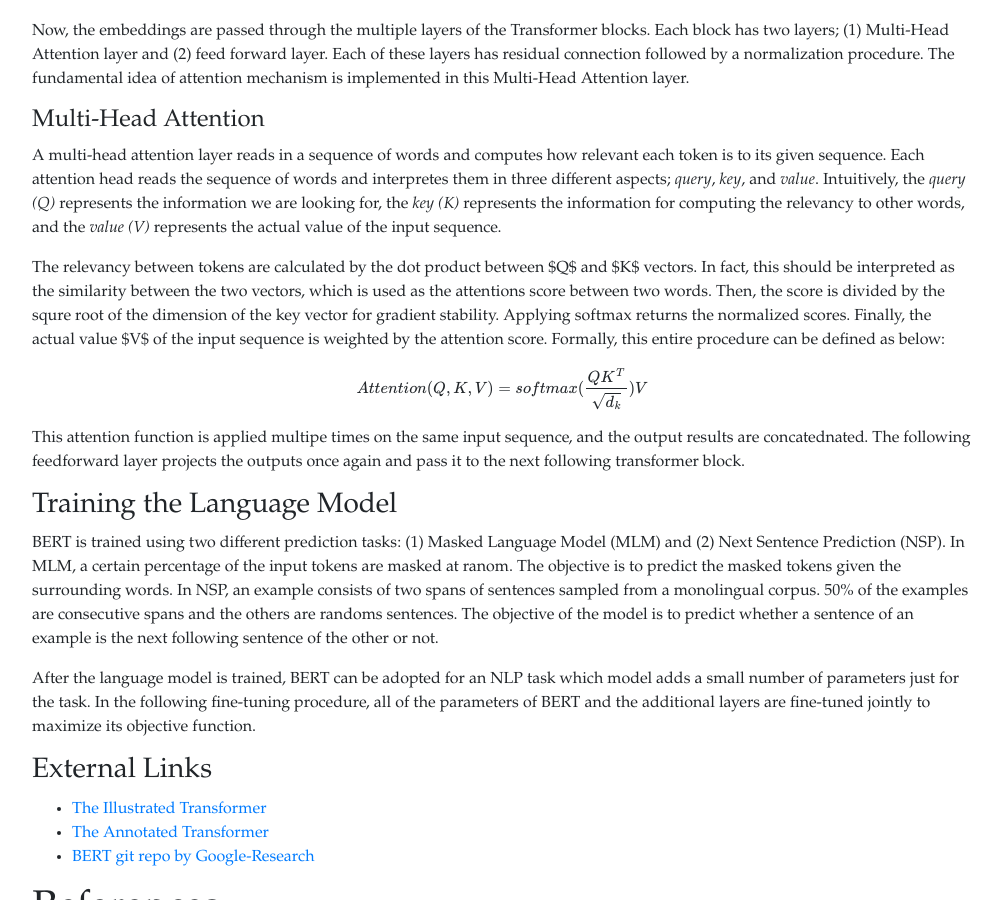
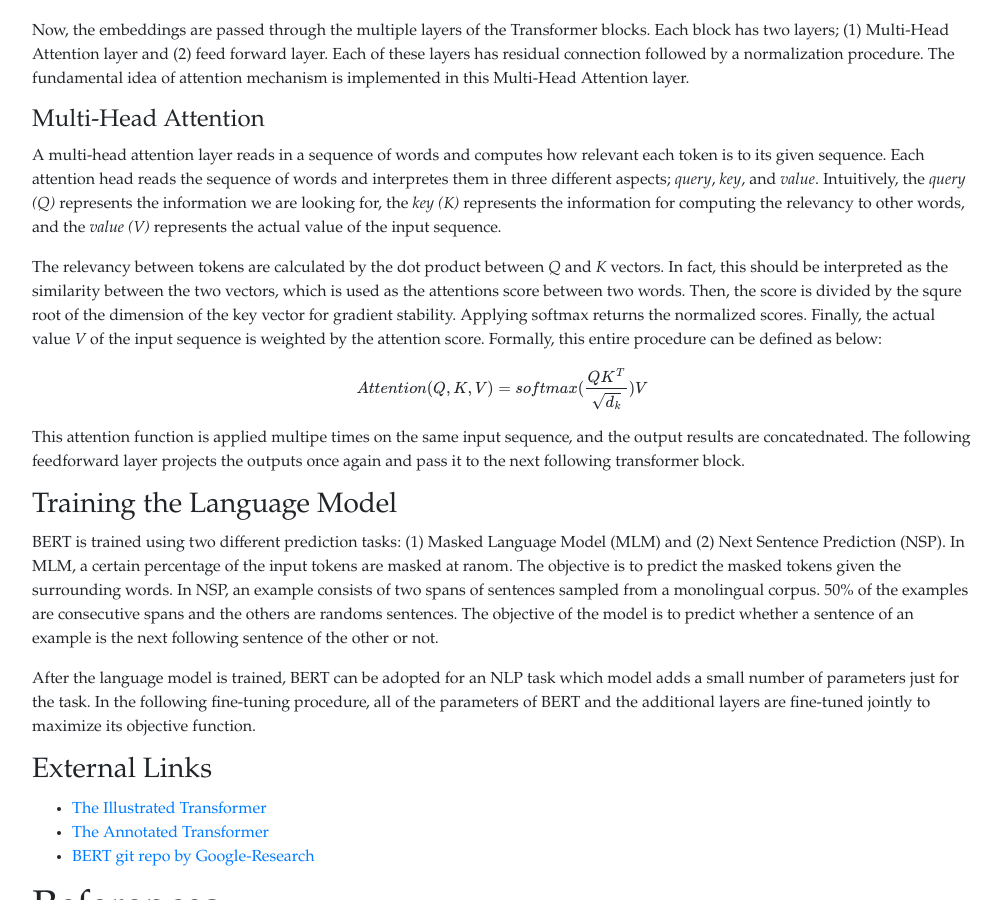
Before and after one commit to romanegloo/romanegloo.github.io, a Jekyll site: the page built from _posts/2019-11-01-word-embeddings.md, in a window 1280 px wide and 900 px high, scrolled down 5999 px. Shown: the whole window, without its empty margins (138-1140 px from the left). Built offline with Jekyll 4.4.1, drawn with Linux system fonts in a browser that asks for light colours; formulas are drawn with MathJax 3; comment, search, counter and statistics services are not loaded.

```diff
--- a/_posts/2019-11-01-word-embeddings.md
+++ b/_posts/2019-11-01-word-embeddings.md
@@ -278,12 +278,12 @@ are looking for, the *key (K)* represents the information for computing the
 relevancy to other words, and the *value (V)* represents the actual value of
 the input sequence.
 
-The relevancy between tokens are calculated by the dot product between $Q$
-and $K$ vectors. In fact, this should be interpreted as the similarity
+The relevancy between tokens are calculated by the dot product between *Q*
+and *K* vectors. In fact, this should be interpreted as the similarity
 between the two vectors, which is used as the attentions score between two
 words. Then, the score is divided by the squre root of the dimension of the
 key vector for gradient stability. Applying softmax returns the normalized
-scores. Finally, the actual value $V$ of the input sequence is weighted by
+scores. Finally, the actual value *V* of the input sequence is weighted by
 the attention score. Formally, this entire procedure can be defined as below:
 
 $$
```
